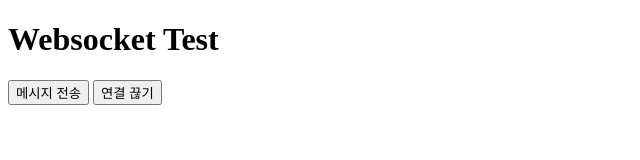
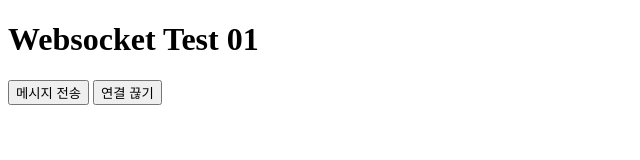
Before and after one commit to hyesam2/websocket-test, a plain HTML site: page index.html in a window 1280 px wide. Shown: the full height of the page, 0-640 px from the left. Drawn offline with Linux system fonts and the light colour scheme.

Commit message:
Update index.html

```diff
--- a/index.html
+++ b/index.html
@@ -6,7 +6,7 @@
     <title>Websocket</title>
 </head>
 <body>
-    <h1>Websocket Test</h1>
+    <h1>Websocket Test 01</h1>
 
     <!-- 버튼 2개 생성 -->
     <button id="btn_send">메시지 전송</button>
```
